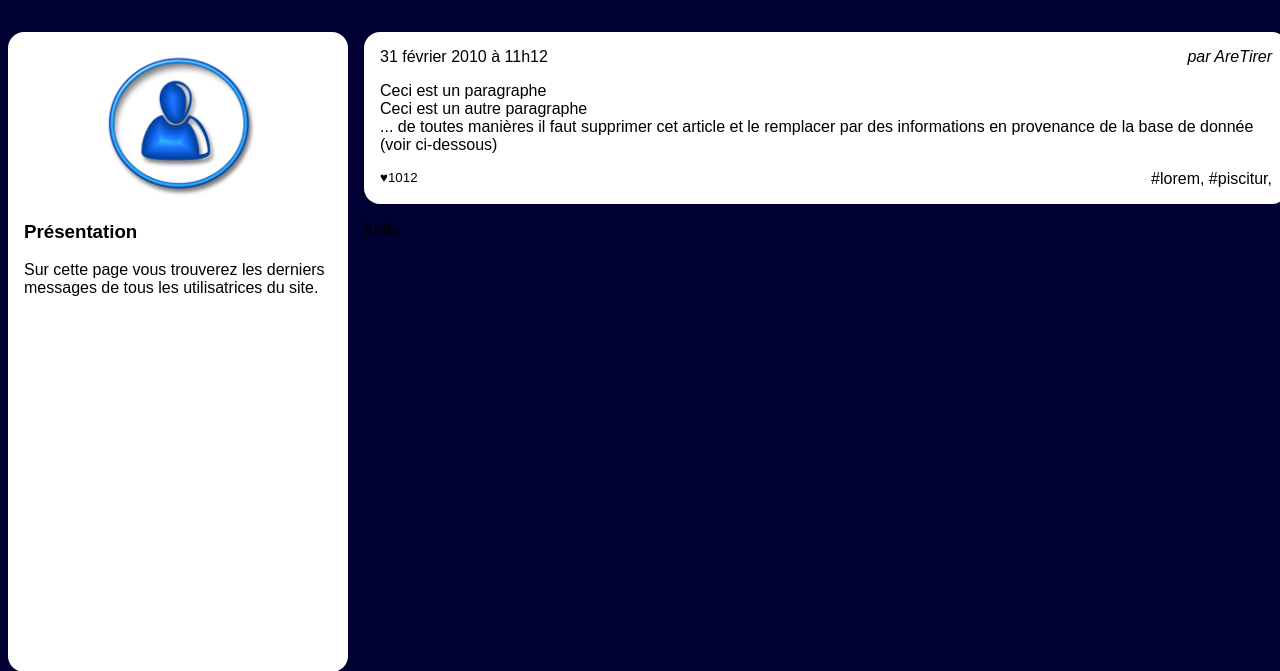
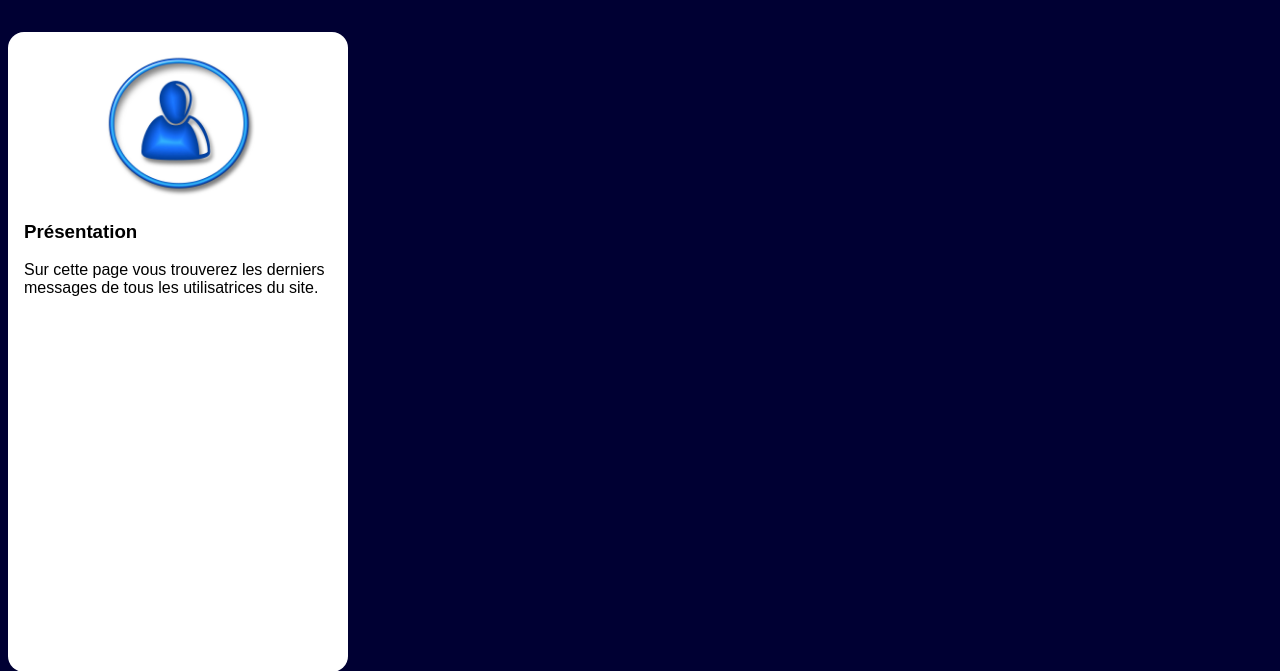
Before and after one commit to adatechschool/project-collectif---reseau-social-php-poulets-hyper-puissants-cl-ev-cg, a PHP site: page /news.php in a window 1280 px wide. Shown: the part 92-763 px from the top of the page. Run offline with PHP 8.4, Linux system fonts and the light colour scheme; data that the repository does not hold is empty.

Commit message:
FIX: removing trailing echos + placeholders in includes.php and news.php

```diff
--- a/includes.php
+++ b/includes.php
@@ -1,5 +1,4 @@
 <?php
 
 $mysqli = new mysqli("localhost", "root", "root", "socialnetwork");
-echo "<p>" . "turtle" . "</p>";
 ?>
--- a/news.php
+++ b/news.php
@@ -36,7 +36,7 @@
             <main>
                 <!-- L'article qui suit est un exemple pour la présentation et
                   @todo: doit etre retiré -->
-                <article>
+               <!--  <article>
                     <h3>
                         <time datetime='2020-02-01 11:12:13' >31 février 2010 à 11h12</time>
                     </h3>
@@ -53,7 +53,7 @@
                         <a href="">#lorem</a>,
                         <a href="">#piscitur</a>,
                     </footer>
-                </article>
+                </article>    -->
 
                 <?php
                 include "includes.php";
@@ -111,8 +111,8 @@
                 {
                     //la ligne ci-dessous doit etre supprimée mais regardez ce
                     //qu'elle affiche avant pour comprendre comment sont organisées les information dans votre
-                    echo "<pre>" . print_r($post, 1) . "</pre>";
-
+                   /*  echo "<pre>" . print_r($post, 1) . "</pre>";
+ */
                     // @todo : Votre mission c'est de remplacer les AREMPLACER par les bonnes valeurs
                     // ci-dessous par les bonnes valeurs cachées dans la variable $post
                     // on vous met le pied à l'étrier avec created
```
